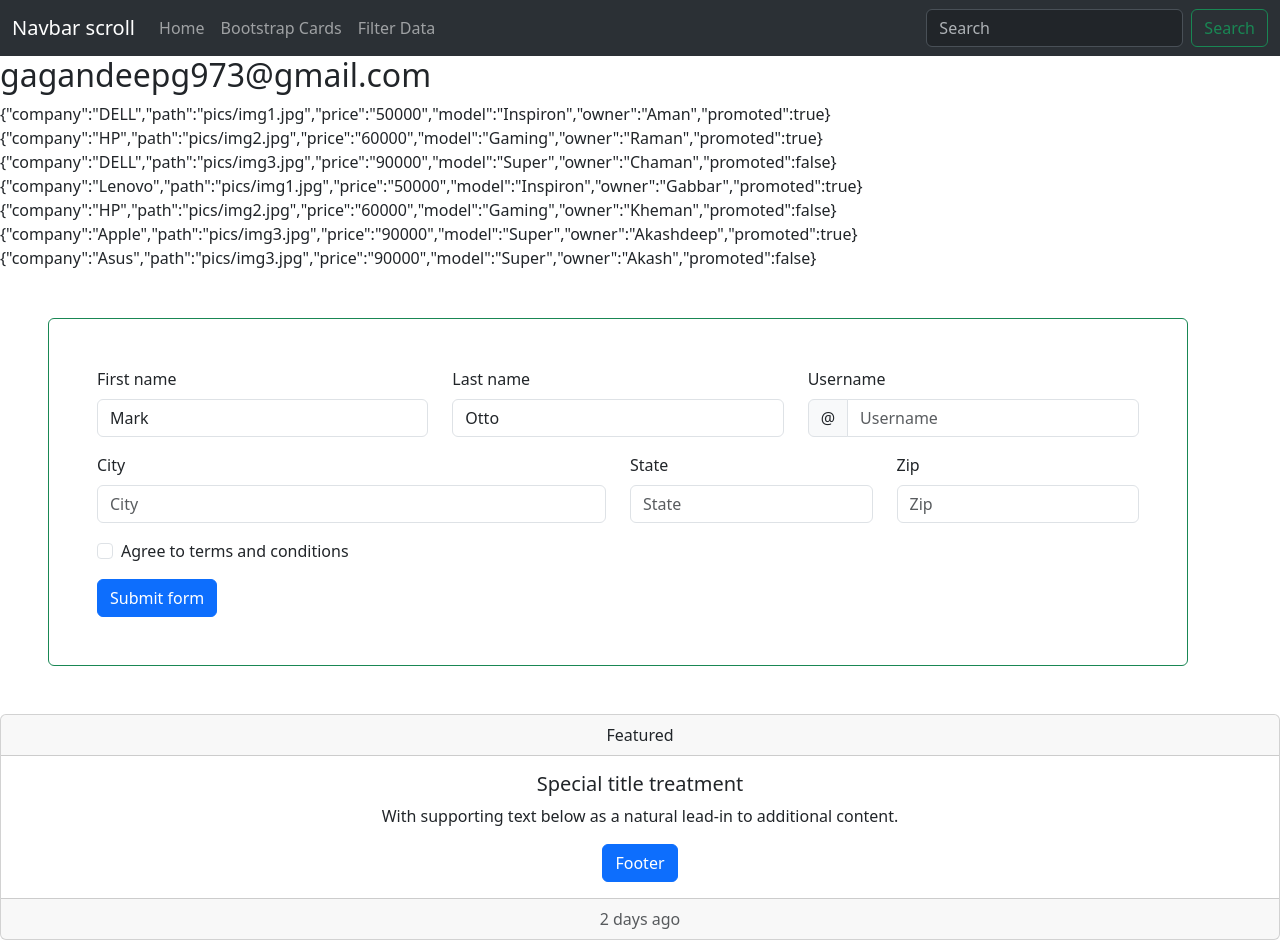
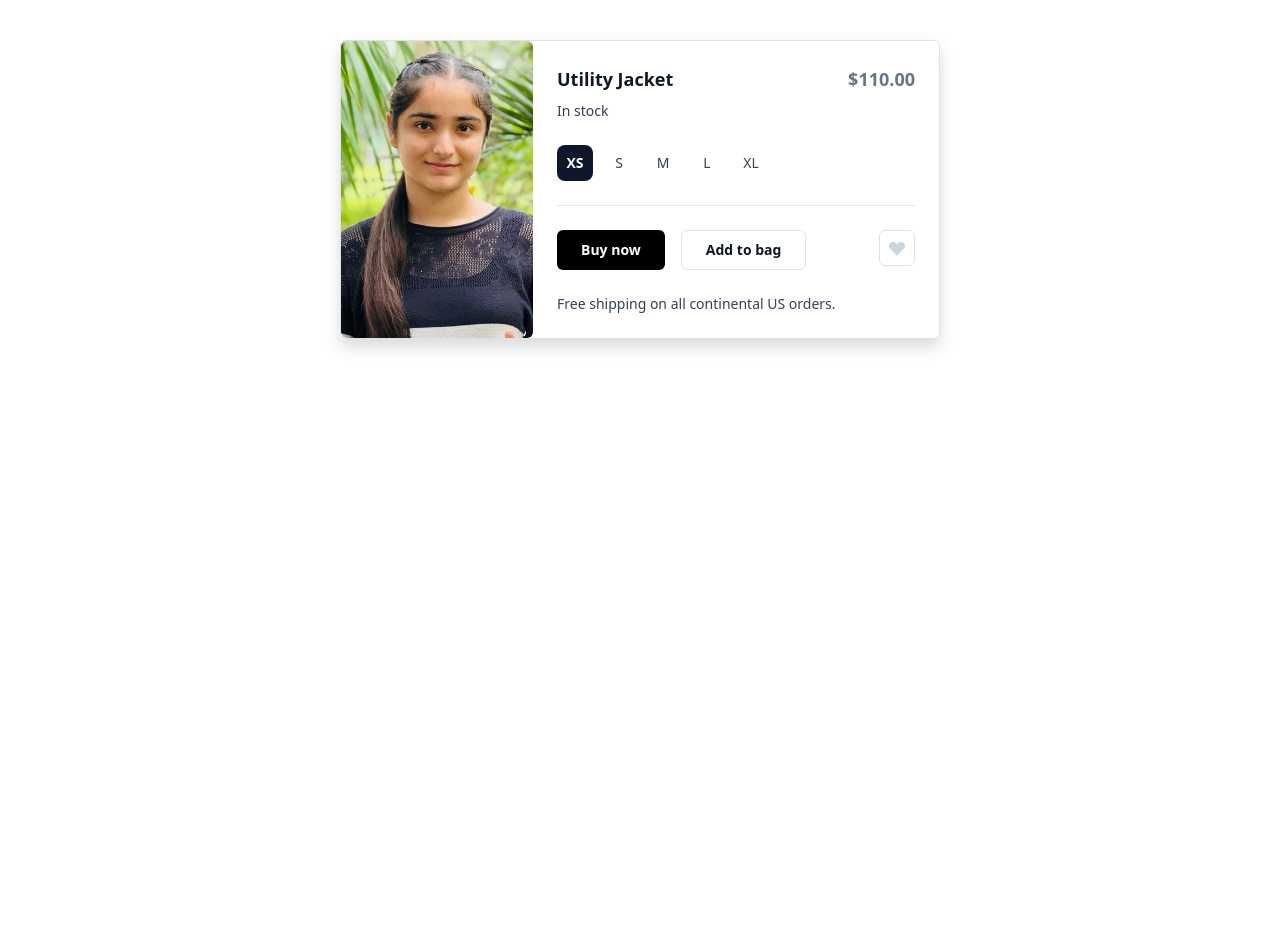
Before and after one commit to gagan402/MERN-STACK-WEBPACK, a React (Create React App) app in the folder webpack/: page / in a window 1280 px wide. After the commit the page ends 800 px from the top, so only its background shows below. Built offline with nearby package versions, Linux system fonts and the light colour scheme.

Commit message:
day 17 completed tailwind

```diff
--- a/webpack/package.json
+++ b/webpack/package.json
@@ -9,9 +9,11 @@
     "bootstrap": "^5.3.2",
     "react": "^18.2.0",
     "react-bootstrap": "^2.10.0",
+    "react-detect-offline": "^2.4.5",
     "react-dom": "^18.2.0",
     "react-router-dom": "^6.21.3",
     "react-scripts": "5.0.1",
+    "tailwindcss": "^3.4.1",
     "web-vitals": "^2.1.4"
   },
   "scripts": {
--- a/webpack/src/App.js
+++ b/webpack/src/App.js
@@ -17,6 +17,7 @@ import ConditionalRendering from "./ConditionalRendering";
 import Home from "./context/Home";
 import BScards from "./bootstrapp/BScards";
 import Profile from './bootstrapp/Profile';
+import LearnTailwind from './tailwindd/LearnTailwind';
 function App() {
   return (
     <>
@@ -38,7 +39,8 @@ function App() {
     {/* <ConditionalRendering></ConditionalRendering> */}
     {/* <Home></Home> */}
     {/* <BScards></BScards> */}
-    <Profile></Profile>
+    {/* <Profile></Profile> */}
+    <LearnTailwind></LearnTailwind>
     </>
 
   );
--- a/webpack/src/bootstrapp/Profile.jsx
+++ b/webpack/src/bootstrapp/Profile.jsx
@@ -15,6 +15,9 @@ import NoMatch from "./NoMatch";
 import Foooter from "./Foooter";
 import FilterButtons from "../cardComp/FilterButtons";
 import {BrowserRouter,Routes,Route} from 'react-router-dom';
+
+import {Offline,Online} from "react-detect-offline";
+
 function Profile() {
     const [validated, setValidated] = useState(false);
 
@@ -30,9 +33,18 @@ function Profile() {
   return (
     <>
     <BrowserRouter>
+
     <Navbar fixed="top" expand="lg" bg="dark"  data-bs-theme="dark" className="bg-body-tertiary ">
       <Container fluid>
         <Navbar.Brand href="#">Navbar scroll</Navbar.Brand>
+
+
+        <div style={{color:"white"}}>
+      <Online> You are Online! </Online>
+      <Offline> You are Offline!</Offline>
+    </div>
+
+
         <Navbar.Toggle aria-controls="navbarScroll" />
         <Navbar.Collapse id="navbarScroll">
           <Nav
@@ -69,7 +81,7 @@ function Profile() {
     </Routes>
 
 
-    </BrowserRouter>
+
     <div className=" container p-5  border border-success  rounded-top  rounded-bottom m-5">
 
     <Form noValidate validated={validated} onSubmit={handleSubmit}>
@@ -146,7 +158,9 @@ function Profile() {
 
 
     </div>
+    </BrowserRouter>
     <Foooter ></Foooter>
+
     </>
   )
 }
--- /dev/null
+++ b/webpack/src/index.css
@@ -0,0 +1,3 @@
+@tailwind base;
+@tailwind components;
+@tailwind utilities;
--- a/webpack/src/index.js
+++ b/webpack/src/index.js
@@ -1,7 +1,7 @@
 import React from 'react';
 import ReactDOM from 'react-dom/client';
 import App from './App';
-
+import "./index.css";
 
 const root = ReactDOM.createRoot(document.getElementById('root'));
 root.render(
--- /dev/null
+++ b/webpack/src/tailwindd/LearnTailwind.jsx
@@ -0,0 +1,82 @@
+import React from 'react'
+
+function LearnTailwind() {
+  return (
+    <>
+    <div class="flex font-sans w-[600px] border rounded shadow mx-auto mt-10 ">
+  <div class="flex-none w-48 relative">
+    <img src="pics/img1.jpg" alt="" class=" hidden md:block absolute inset-0 w-full h-full rounded object-cover" loading="lazy" />
+    <img src="pics/sir.jpeg" alt="" class=" md:hidden absolute inset-0 w-full h-full rounded object-cover" loading="lazy" />
+
+  </div>
+  <form class="flex-auto p-6">
+    <div class="flex flex-wrap">
+      <h1 class="flex-auto text-lg font-semibold text-slate-900">
+        Utility Jacket
+      </h1>
+      <div class="text-lg font-semibold text-slate-500">
+        $110.00
+      </div>
+      <div class="w-full flex-none text-sm font-medium text-slate-700 mt-2">
+        In stock
+      </div>
+    </div>
+    <div class="flex items-baseline mt-4 mb-6 pb-6 border-b border-slate-200">
+      <div class="space-x-2 flex text-sm">
+        <label>
+          <input class="sr-only peer" name="size" type="radio" value="xs" checked />
+          <div class="w-9 h-9 rounded-lg flex items-center justify-center text-slate-700 peer-checked:font-semibold peer-checked:bg-slate-900 peer-checked:text-white">
+            XS
+          </div>
+        </label>
+        <label>
+          <input class="sr-only peer" name="size" type="radio" value="s" />
+          <div class="w-9 h-9 rounded-lg flex items-center justify-center text-slate-700 peer-checked:font-semibold peer-checked:bg-slate-900 peer-checked:text-white">
+            S
+          </div>
+        </label>
+        <label>
+          <input class="sr-only peer" name="size" type="radio" value="m" />
+          <div class="w-9 h-9 rounded-lg flex items-center justify-center text-slate-700 peer-checked:font-semibold peer-checked:bg-slate-900 peer-checked:text-white">
+            M
+          </div>
+        </label>
+        <label>
+          <input class="sr-only peer" name="size" type="radio" value="l" />
+          <div class="w-9 h-9 rounded-lg flex items-center justify-center text-slate-700 peer-checked:font-semibold peer-checked:bg-slate-900 peer-checked:text-white">
+            L
+          </div>
+        </label>
+        <label>
+          <input class="sr-only peer" name="size" type="radio" value="xl" />
+          <div class="w-9 h-9 rounded-lg flex items-center justify-center text-slate-700 peer-checked:font-semibold peer-checked:bg-slate-900 peer-checked:text-white">
+            XL
+          </div>
+        </label>
+      </div>
+    </div>
+    <div class="flex space-x-4 mb-6 text-sm font-medium">
+      <div class="flex-auto flex space-x-4">
+        <button class="h-10 px-6 font-semibold rounded-md bg-black text-white" type="submit">
+          Buy now
+        </button>
+        <button class="h-10 px-6 font-semibold rounded-md border border-slate-200 text-slate-900" type="button">
+          Add to bag
+        </button>
+      </div>
+      <button class="flex-none flex items-center justify-center w-9 h-9 rounded-md text-slate-300 border border-slate-200" type="button" aria-label="Like">
+        <svg width="20" height="20" fill="currentColor" aria-hidden="true">
+          <path fill-rule="evenodd" clip-rule="evenodd" d="M3.172 5.172a4 4 0 015.656 0L10 6.343l1.172-1.171a4 4 0 115.656 5.656L10 17.657l-6.828-6.829a4 4 0 010-5.656z" />
+        </svg>
+      </button>
+    </div>
+    <p class="text-sm text-slate-700">
+      Free shipping on all continental US orders.
+    </p>
+  </form>
+</div>
+    </>
+  )
+}
+
+export default LearnTailwind;
--- /dev/null
+++ b/webpack/tailwind.config.js
@@ -0,0 +1,10 @@
+/** @type {import('tailwindcss').Config} */
+module.exports = {
+  content: [
+    "./src/**/*.{js,jsx,ts,tsx}",
+  ],
+  theme: {
+    extend: {},
+  },
+  plugins: [],
+}
```
Also changed, not shown: webpack/public/pics/sir.jpeg (added), 1 other file (tests, documents, lock files or other folders).
